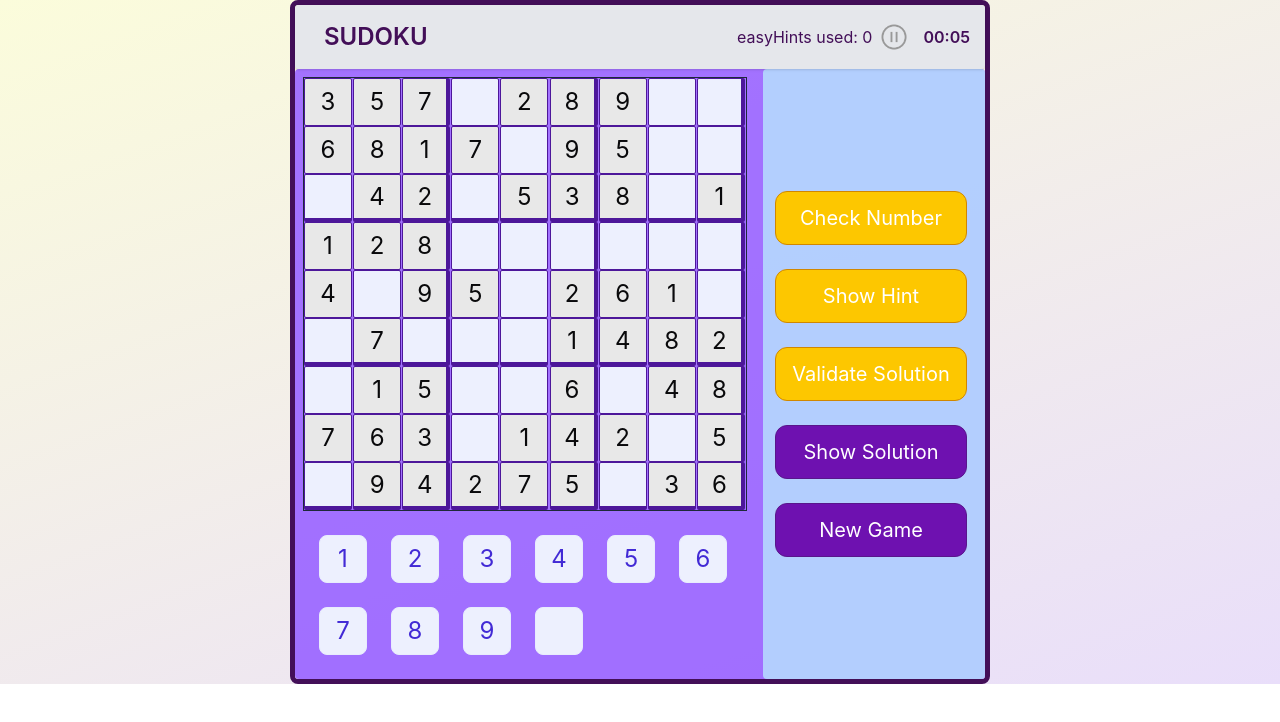
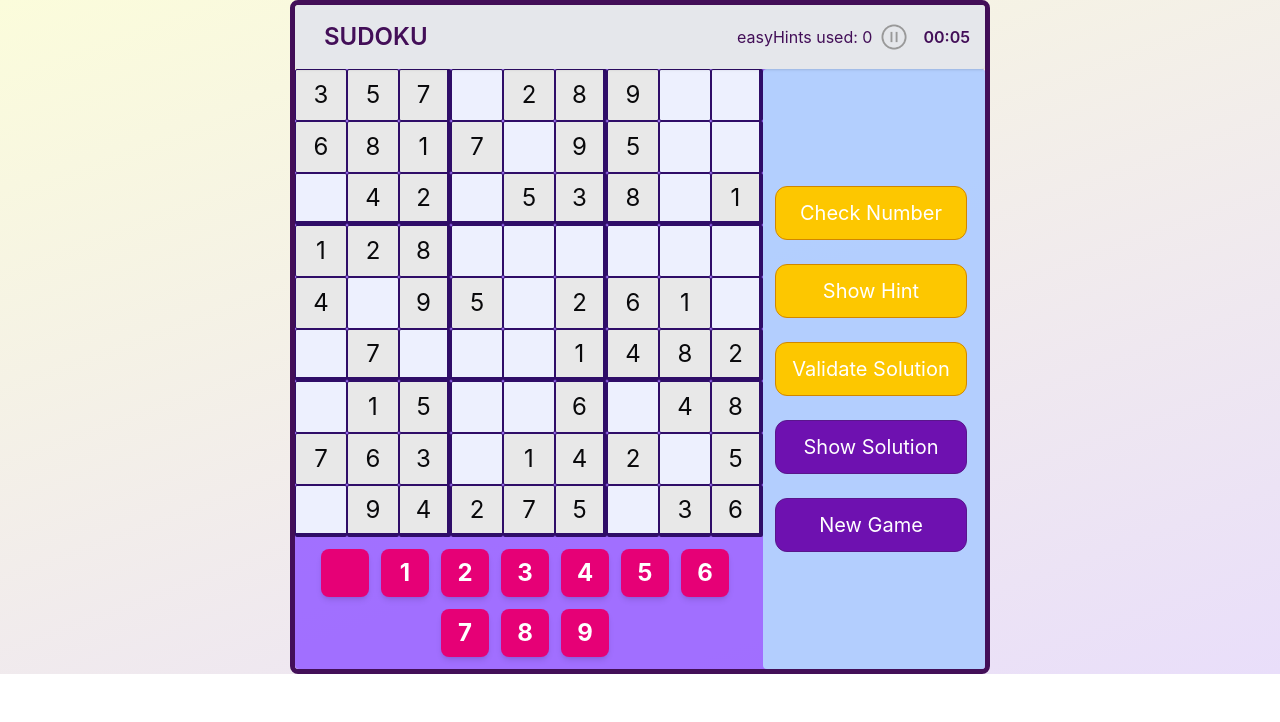
Before and after one commit to AnnikaLaanemets/sudoku, a React (Vite) app: page / in a window 1280 px wide. Shown: the top 722 px of the page. Built offline with nearby package versions, Linux system fonts and the light colour scheme.

Commit message:
drag&drop buttons

```diff
--- a/package.json
+++ b/package.json
@@ -10,9 +10,12 @@
     "preview": "vite preview"
   },
   "dependencies": {
+    "@dnd-kit/core": "^6.3.1",
     "@tailwindcss/vite": "^4.0.11",
     "clsx": "^2.1.1",
     "react": "^18.3.1",
+    "react-dnd": "^16.0.1",
+    "react-dnd-touch-backend": "^16.0.1",
     "react-dom": "^18.3.1",
     "tailwindcss": "^4.0.11"
   },
--- a/src/App.tsx
+++ b/src/App.tsx
@@ -1,18 +1,35 @@
-import React, { useState } from 'react';
-import './App.css';
-import { generatePuzzle } from './utils/sudokuUtils.ts';
-import { CellComponent } from './components/Cell.tsx';
+import React, { useState } from "react";
+import "./App.css";
+import { generatePuzzle } from "./utils/sudokuUtils.ts";
+import { CellComponent } from "./components/Cell.tsx";
 import NumberButtons from "./components/NumberButtons.tsx";
 import Button from "./components/Button";
 import Navbar from "./components/Navbar";
+import { DndContext, DragEndEvent } from "@dnd-kit/core";
 
 const App: React.FC = () => {
-  const [selected, setSelected] = useState({x:0,y:0})
+  const [selected, setSelected] = useState({ x: 0, y: 0 });
   const [selectedButton, setSelectedButton] = useState<number | null>(null);
-  const [board, setBoard] = useState(() => generatePuzzle({ difficulty: 'easy' }));
-  const [counts, setCounts] = useState(0)
-  const isSolved = board.every(cell => cell.isRevealed || cell.inputValue === cell.number)
-  const selectedCell = board.find(cell => cell.x===selected.x && cell.y === selected.y)
+  const [board, setBoard] = useState(() => generatePuzzle({ difficulty: "easy" }));
+  const [counts, setCounts] = useState(0);
+  const isSolved = board.every((cell) => cell.isRevealed || cell.inputValue === cell.number);
+  const selectedCell = board.find((cell) => cell.x === selected.x && cell.y === selected.y);
+
+  const handleDragEnd = (event: DragEndEvent) => {
+    const { active, over } = event;
+    if (!over) {
+      return;
+    }
+    const draggedNumber = active.data.current?.value;
+    const targetCell = over.data.current?.cell;
+    setSelected(targetCell)
+
+    if (draggedNumber !== undefined && targetCell) {
+      const { x, y } = targetCell;
+
+      handleCellChange(draggedNumber, x, y);
+    }
+  };
 
   const handleCheckNumber = () => {
     if(!selectedCell){
@@ -32,6 +49,7 @@ const App: React.FC = () => {
     }
 
   };
+
 
   const handleShowHint = () => {
     setCounts(counts + 1)
@@ -53,9 +71,7 @@ const App: React.FC = () => {
   };
 
   const handleValidate = () => {
-    const isCorrect = board.every((cell) =>
-       cell.isRevealed === true || cell.number === cell.inputValue
-    );
+    const isCorrect = board.every((cell) => cell.isRevealed || cell.number === cell.inputValue);
     alert(isCorrect ? "Congratulations! You solved the sudoku!" : "Some numbers are incorrect.");
   };
 
@@ -68,7 +84,6 @@ const App: React.FC = () => {
     })
     setBoard(solved)
 }
-
 
 const handleNewGame = () => {
   const newPuzzle = generatePuzzle({ difficulty: 'easy' });
@@ -85,17 +100,16 @@ const App: React.FC = () => {
     setSelected({x,y})
 }
 
-
   return (
     <div className="App">
       <div className="container m-auto rounded-lg border-5">
         <Navbar difficulty="easy" hints={counts} />
         <div className="bg-violet-500/80 grid grid-cols-1 sm:grid-cols-3 rounded">
-        <div className=" col-span-1 sm:col-span-2  rounded">
-        <div className='grid grid-cols-9 border border-gray-800 m-2'>
+        <div className="col-span-1 sm:col-span-2  rounded">
+        <DndContext onDragEnd={handleDragEnd}>
+              <div className="grid grid-cols-[repeat(2,auto)_1fr_repeat(2,auto)_1fr_repeat(3,auto)] grid-rows-[repeat(2,auto)_1fr_repeat(2,auto)_1fr_repeat(3,auto)">
               {board.map(cell =>
               <CellComponent
-
               handler={handleCellChange}
               handleFocus={handleFocus}
               isSelected={!cell.isRevealed} key={`${cell.x}+${cell.y}`}
@@ -104,7 +118,10 @@ const App: React.FC = () => {
           )}
               </div>
               <div className="buttonContainer justify-center m-3">
-        <NumberButtons setSelectedButton={setSelectedButton} /></div> </div>
+                <NumberButtons setSelectedButton={setSelectedButton} />
+              </div>
+            </DndContext>
+</div>
         <div className="bg-sky-200/80 rounded flex flex-col justify-center ms-2">
           <Button onClick={handleCheckNumber} variant="helpButton">
             Check Number
@@ -121,10 +138,14 @@ const App: React.FC = () => {
           <Button onClick={handleNewGame} variant="regularButton">
             New Game
           </Button>
-          </div></div>
+        </div>
+        </div>
       </div>
     </div>
   );
 };
 
+
+
+
 export default App;
--- a/src/components/Cell.tsx
+++ b/src/components/Cell.tsx
@@ -1,36 +1,51 @@
-import { Cell } from "../Types"
+import { Cell } from "../Types";
 import React from "react";
+import { useDroppable } from "@dnd-kit/core";
 
 type Props = {
-  cellData: Cell,
+  cellData: Cell;
   isSelected: boolean;
-  handler?:(value:number,x:number,y:number)=> void
-  handleFocus?:(x:number,y:number)=> void
+  handler?: (value: number, x: number, y: number) => void;
+  handleFocus?: (x: number, y: number) => void;
   selectedButton?: number | null;
-}
-const CellComponent:React.FC<Props> = ({ cellData,handler, handleFocus, isSelected, selectedButton}) => {
-  const displayValue = cellData.isRevealed ? cellData.number : ' '
+};
+
+const CellComponent: React.FC<Props> = ({ cellData, handler, handleFocus, isSelected, selectedButton }) => {
+ const displayValue = cellData.isRevealed ? cellData.number : " ";
+  const { setNodeRef } = useDroppable({
+    id: `cell-${cellData.x}-${cellData.y}`,
+    data: { cell: cellData },
+  });
 
   const onChange:React.ChangeEventHandler<HTMLInputElement> = (event) => {
     handler?.(Number((event.target.value)),cellData.x,cellData.y)
   }
-  const handleClick:React.MouseEventHandler<HTMLInputElement> = () => {
-    handler?.(Number(selectedButton),cellData.x,cellData.y)
-  }
+  const handleClick: React.MouseEventHandler<HTMLInputElement> = () => {
+    handler?.(Number(selectedButton), cellData.x, cellData.y);
+  };
 
+  return (
+    <div
+      ref={setNodeRef}
+      className={`w-13 h-13 badge badge-soft ${
+        isSelected ? "badge-primary" : "badge-neutral"
+      } text-2xl rounded-xs !gap-0 !border-violet-950 ${
+        cellData.x % 3 === 0 ? "border-b-4 border-violet-800" : ""
+      } ${cellData.y % 3 === 0 ? "border-r-4 border-violet-800" : ""}`}
+    >
+      {isSelected ? (
+        <input
+          onChange={onChange}
+          onClick={handleClick}
+          onFocus={() => handleFocus?.(cellData.x, cellData.y)}
+          className="w-11 h-11 border-0 text-center"
+          defaultValue={cellData.inputValue}
+        />
+      ) : (
+        displayValue
+      )}
+    </div>
+  );
+};
 
-  if(isSelected)
-  {
-    return <div className={`w-12 h-12 badge badge-soft badge-primary text-2xl rounded-xs !gap-0 !border-violet-900 ${cellData.x % 3 === 0 ? "border-b-4 border-gray-800" : ""} ${cellData.y % 3 === 0 ?  "border-r-4 border-gray-800" : ""}`}>
-      <input
-      onChange={onChange}
-      onClick={handleClick}
-      onFocus={()=>handleFocus?.(cellData.x,cellData.y)}
-       className="w-11 h-11 border-0 text-center" defaultValue={cellData.inputValue} />
-    </div>
-  }
-  return <div className={`w-12 h-12 badge badge-soft badge-neutral text-2xl !gap-0 rounded-xs !border-violet-900 ${cellData.x % 3 === 0 ? "border-b-4 border-gray-800" : ""} ${cellData.y % 3 === 0 ? "border-r-4 border-gray-800" : ""}`}>{displayValue}</div>
-
-}
-
-export {CellComponent}
+export { CellComponent };
--- a/src/components/NumberButtons.tsx
+++ b/src/components/NumberButtons.tsx
@@ -1,23 +1,39 @@
 import React from "react";
+import {  useDraggable } from "@dnd-kit/core";
 
-interface NumberButtonsProps {
+type NumberButtonsProps = {
   setSelectedButton: (num: number | null) => void;
-}
+};
 
-const NumberButtons: React.FC<NumberButtonsProps> = ({ setSelectedButton }) => {
+const NumberButton: React.FC<{ num: number; setSelectedButton: (num: number | null) => void }> = ({ num, setSelectedButton }) => {
+  const { attributes, listeners, setNodeRef, transform, isDragging } = useDraggable({
+    id: `number-${num}`,
+    data: { value: num },
+  });
+
   return (
-    <div>
-      {[1, 2, 3, 4, 5, 6, 7, 8, 9, 0].map((num) => (
-        <div
-          key={num}
-          className="w-12 h-12 badge badge-soft badge-primary text-2xl m-3"
-          onClick={() => setSelectedButton(num)}
-        >
-          {num === 0 ? "" : num}
-        </div>
-      ))}
+    <div
+      ref={setNodeRef}
+      {...listeners}
+      {...attributes}
+      style={{
+        transform: transform ? `translate(${transform.x}px, ${transform.y}px)` : undefined,
+        opacity: isDragging ? 0.5 : 1,
+      }}
+      className="w-12 h-12 flex items-center justify-center bg-pink-600 text-white text-2xl font-bold rounded-lg shadow-md cursor-pointer select-none transition-transform active:scale-95"
+      onClick={() => setSelectedButton(num)}
+    >
+      {num === 0 ? "" : num}
     </div>
   );
 };
 
+const NumberButtons: React.FC<NumberButtonsProps> = ({ setSelectedButton }) => (
+    <div className="flex flex-wrap justify-center gap-3">
+      {[0, 1, 2, 3, 4, 5, 6, 7, 8, 9].map((num) => (
+        <NumberButton key={num} num={num} setSelectedButton={setSelectedButton} />
+      ))}
+    </div>
+);
+
 export default NumberButtons;
```
Also changed, not shown: 1 other file (tests, documents, lock files or other folders). Lines whose indentation alone changed are shown as unchanged.
